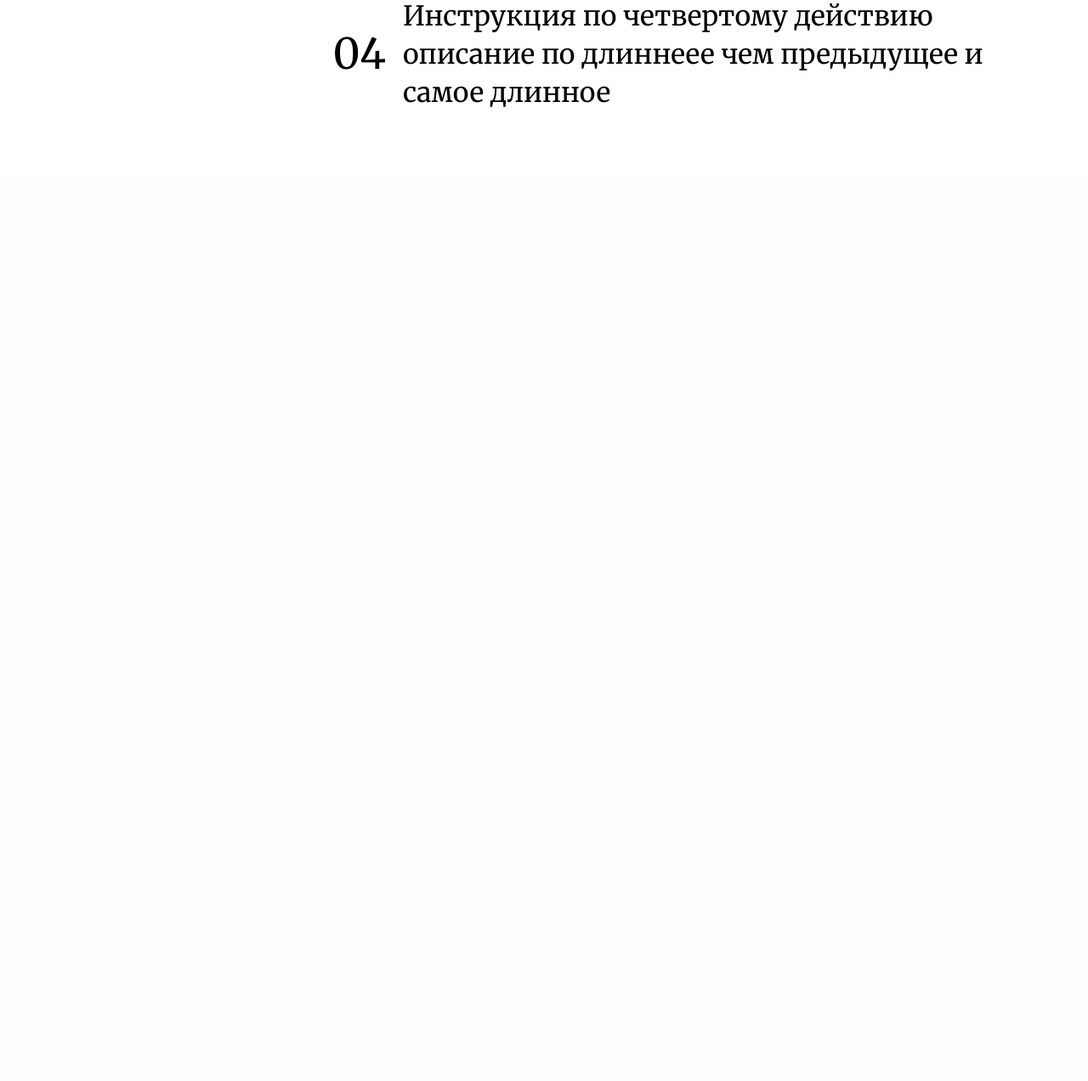
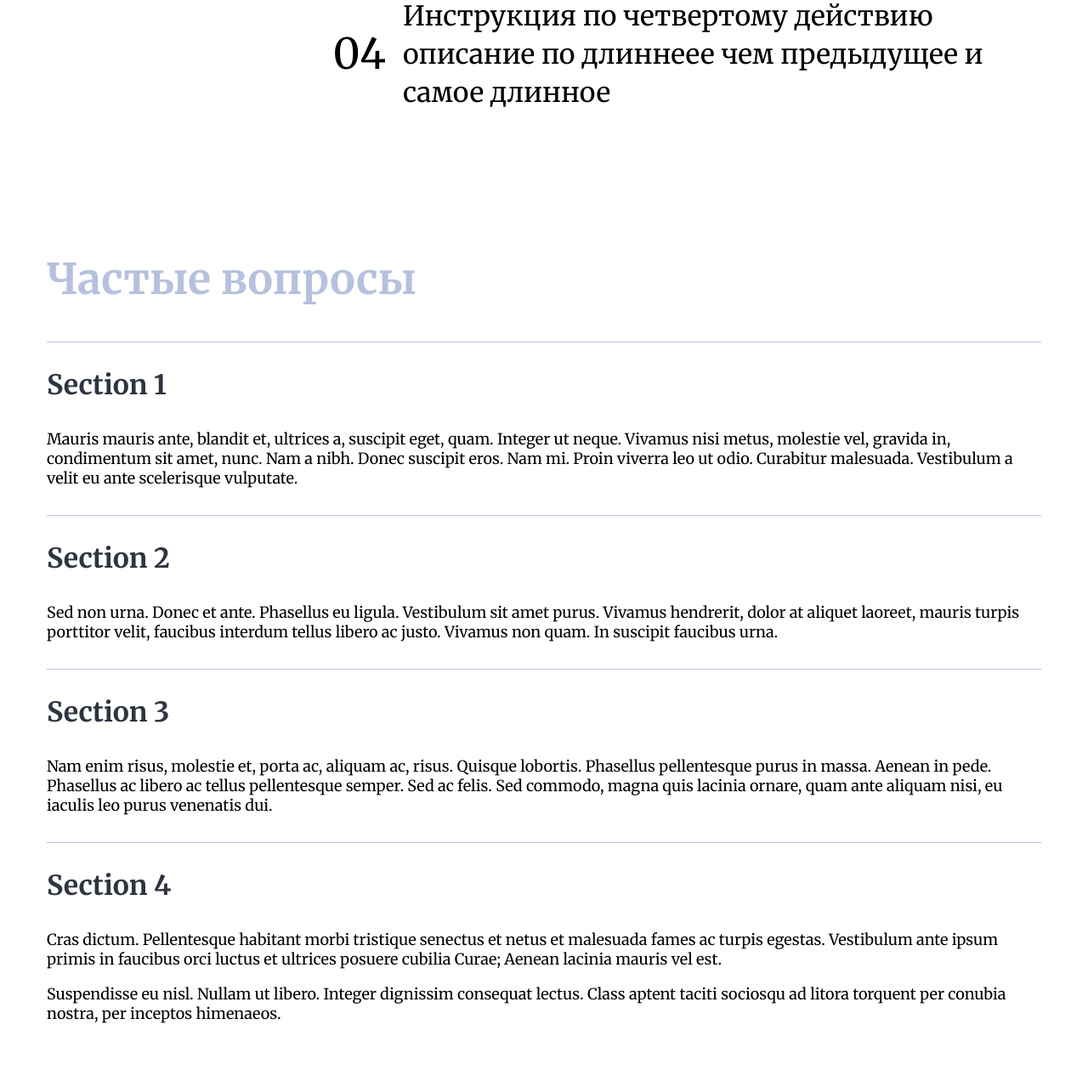
Before and after one commit to rvitalia/Perevody-Online, a PHP site: page /dist/index.html in a window 1280 px wide. Shown: the part 3050-4322 px from the top of the page at 85% size. Before the commit the page ends 3176 px from the top, so only its background shows below. Run offline with PHP 8.4, Linux system fonts and the light colour scheme; some libraries are stand-ins or nearby versions.

Commit message:
accordeon

```diff
--- a/dist/assets/js/app.js
+++ b/dist/assets/js/app.js
@@ -1 +1 @@
-$("#select_money_receive").ddslick({onSelected:function(e){}}),$("#select_money_contry").ddslick({onSelected:function(e){}}),$("#select_money_valuta").ddslick({onSelected:function(e){}});
+$("#select_money_receive").ddslick({onSelected:function(e){}}),$("#select_money_contry").ddslick({onSelected:function(e){}}),$("#select_money_valuta").ddslick({onSelected:function(e){}}),$(function(){$("#accordion").accordion()});
--- a/dist/index.html
+++ b/dist/index.html
@@ -18,8 +18,8 @@
     <link rel="preconnect" href="https://fonts.gstatic.com" crossorigin>
     <link href="https://fonts.googleapis.com/css2?family=Merriweather:ital,wght@0,300;0,400;0,700;0,900;1,300;1,400;1,700;1,900&display=swap" rel="stylesheet">
     <script type="text/javascript" src="https://ajax.googleapis.com/ajax/libs/jquery/1.7.2/jquery.min.js"></script>
-        <script type="text/javascript" src="https://cdn.rawgit.com/prashantchaudhary/ddslick/master/jquery.ddslick.min.js"></script>
-</head>
+    <script type="text/javascript" src="https://cdn.rawgit.com/prashantchaudhary/ddslick/master/jquery.ddslick.min.js"></script>
+    <script src="https://code.jquery.com/ui/1.13.2/jquery-ui.js"></script></head>
 
 <body>
     <div class="page">
@@ -337,6 +337,55 @@
                     </div>
                 </div>
             </section>
+
+            <section class="question">
+                <div class="container">
+                    <h2 class="question__title">Частые вопросы</h2>
+                    <div class="question__inner" id="accordion">
+                        <h3>Section 1</h3>
+                        <div>
+                          <p>
+                          Mauris mauris ante, blandit et, ultrices a, suscipit eget, quam. Integer
+                          ut neque. Vivamus nisi metus, molestie vel, gravida in, condimentum sit
+                          amet, nunc. Nam a nibh. Donec suscipit eros. Nam mi. Proin viverra leo ut
+                          odio. Curabitur malesuada. Vestibulum a velit eu ante scelerisque vulputate.
+                          </p>
+                        </div>
+                        <h3>Section 2</h3>
+                        <div>
+                          <p>
+                          Sed non urna. Donec et ante. Phasellus eu ligula. Vestibulum sit amet
+                          purus. Vivamus hendrerit, dolor at aliquet laoreet, mauris turpis porttitor
+                          velit, faucibus interdum tellus libero ac justo. Vivamus non quam. In
+                          suscipit faucibus urna.
+                          </p>
+                        </div>
+                        <h3>Section 3</h3>
+                        <div>
+                          <p>
+                          Nam enim risus, molestie et, porta ac, aliquam ac, risus. Quisque lobortis.
+                          Phasellus pellentesque purus in massa. Aenean in pede. Phasellus ac libero
+                          ac tellus pellentesque semper. Sed ac felis. Sed commodo, magna quis
+                          lacinia ornare, quam ante aliquam nisi, eu iaculis leo purus venenatis dui.
+                          </p>
+                        </div>
+                        <h3>Section 4</h3>
+                        <div>
+                          <p>
+                          Cras dictum. Pellentesque habitant morbi tristique senectus et netus
+                          et malesuada fames ac turpis egestas. Vestibulum ante ipsum primis in
+                          faucibus orci luctus et ultrices posuere cubilia Curae; Aenean lacinia
+                          mauris vel est.
+                          </p>
+                          <p>
+                          Suspendisse eu nisl. Nullam ut libero. Integer dignissim consequat lectus.
+                          Class aptent taciti sociosqu ad litora torquent per conubia nostra, per
+                          inceptos himenaeos.
+                          </p>
+                        </div>
+                    </div>
+                </div>
+            </section>
         </main>
 
     </div>
--- /dev/null
+++ b/src/assets/scss/blocks/_question.scss
@@ -0,0 +1,20 @@
+.question {
+    padding: 50px 0;
+}
+.question__title {
+    font-size: 50px;
+    color: rgb(182, 193, 221);
+}
+.question__inner {
+
+    & h3{
+        font-size: 32px;
+        color: rgb(47, 52, 65);
+        border-top: 1px solid rgb(182, 193, 221);
+        cursor: pointer;
+        padding: 30px 0 0;
+    }
+    & p{
+        font-size: 18px;
+    }
+}
--- a/src/assets/scss/style.scss
+++ b/src/assets/scss/style.scss
@@ -97,5 +97,6 @@
  @import 'blocks/geography';
  @import 'blocks/benefits';
  @import 'blocks/help';
+ @import 'blocks/question';
 // @import 'blocks/header';
 // @import 'blocks/footer';
--- a/src/partials/head.html
+++ b/src/partials/head.html
@@ -14,4 +14,5 @@
 <link rel="preconnect" href="https://fonts.gstatic.com" crossorigin>
 <link href="https://fonts.googleapis.com/css2?family=Merriweather:ital,wght@0,300;0,400;0,700;0,900;1,300;1,400;1,700;1,900&display=swap" rel="stylesheet">
 <script type="text/javascript" src="https://ajax.googleapis.com/ajax/libs/jquery/1.7.2/jquery.min.js"></script>
-    <script type="text/javascript" src="https://cdn.rawgit.com/prashantchaudhary/ddslick/master/jquery.ddslick.min.js"></script>
+<script type="text/javascript" src="https://cdn.rawgit.com/prashantchaudhary/ddslick/master/jquery.ddslick.min.js"></script>
+<script src="https://code.jquery.com/ui/1.13.2/jquery-ui.js"></script>
```
Also changed, not shown: src/assets/js/app.js (+3 -17 lines), src/index.html (+49 -0 lines), dist/assets/css/style.css.
